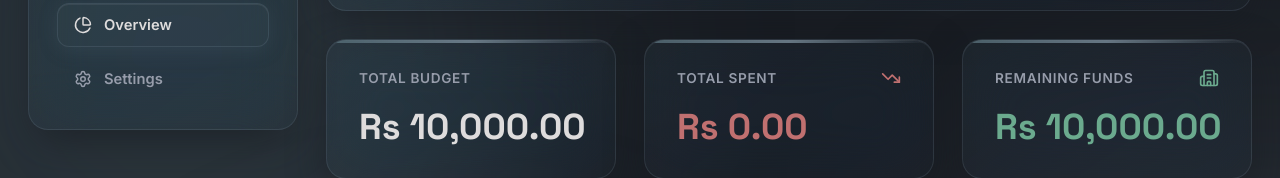
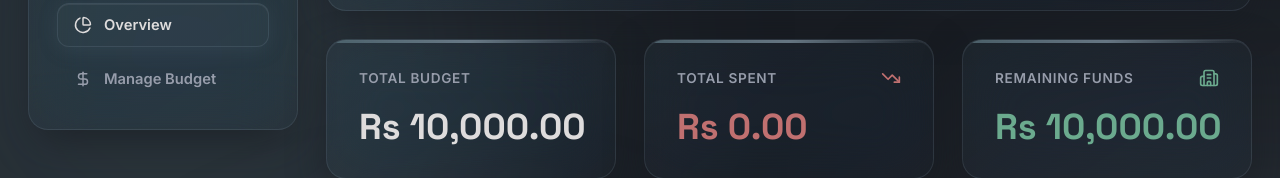
Before and after one commit to Faheem2641/lab-ledger, a Next.js app: page / in a window 1280 px wide. Shown: the part 126-304 px from the top of the page. Built offline with nearby package versions, Linux system fonts and the light colour scheme; no server answers; the database is empty.

Commit message:
Rename Settings button to Manage Budget for better clarity

```diff
--- a/src/app/page.tsx
+++ b/src/app/page.tsx
@@ -377,8 +377,8 @@ export default function LabBudgetTracker() {
             <span>Overview</span>
           </div>
           <div className="nav-item" onClick={() => { setIsSettingsOpen(true); setNewBudget(''); setBudgetAction('add'); }}>
-            <Settings size={18} />
-            <span>Settings</span>
+            <DollarSign size={18} />
+            <span>Manage Budget</span>
           </div>
         </nav>
       </aside>
@@ -664,7 +664,7 @@ export default function LabBudgetTracker() {
         <div className="modal-overlay">
           <div className="modal-content">
             <div className="modal-header">
-              <h2 className="modal-title">Settings</h2>
+              <h2 className="modal-title">Manage Budget Allocation</h2>
               <button className="action-btn" onClick={() => setIsSettingsOpen(false)}><X size={20} /></button>
             </div>
 
```
